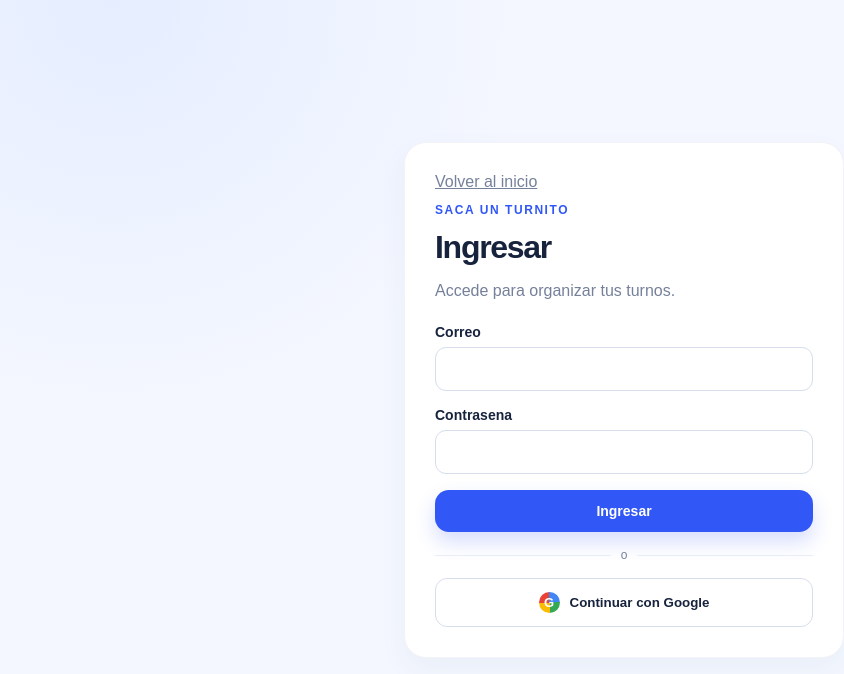
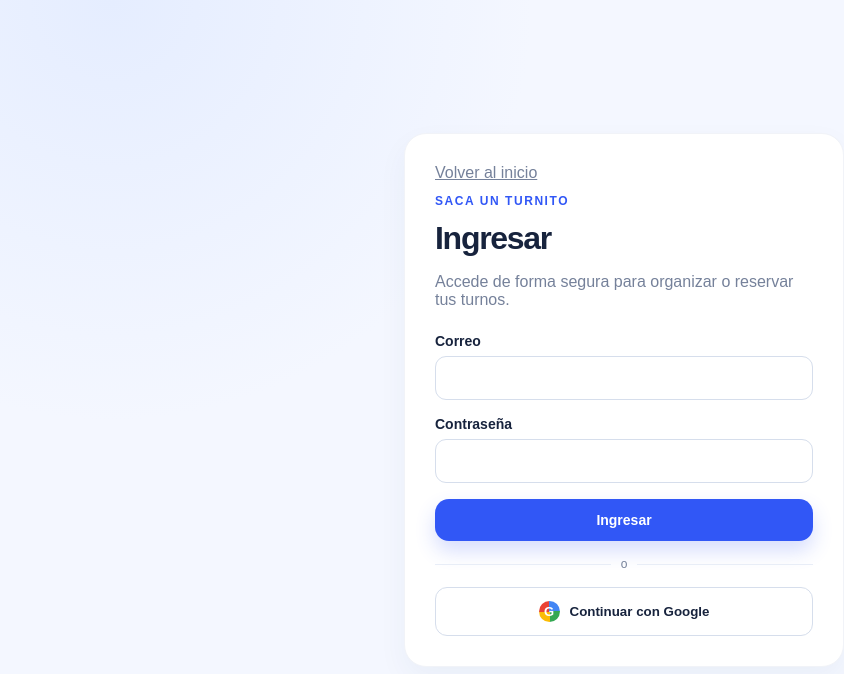
Before and after one commit to ceciliapazyemilianovillagra-cpu/sacaunturnito, a Next.js app: page /ingresar in a window 1280 px wide. Shown: the top 674 px of the page, without its empty margins (16-860 px from the left). Built offline with nearby package versions, Linux system fonts and the light colour scheme.

Commit message:
security: harden app/ingresar/page.tsx

```diff
--- a/app/ingresar/page.tsx
+++ b/app/ingresar/page.tsx
@@ -1,10 +1,11 @@
 'use client';
-import { FormEvent, useState } from 'react';
+import { FormEvent, useEffect, useState } from 'react';
 import { supabase } from '../../lib/supabase-browser';
 export default function Ingresar(){
- const [message,setMessage]=useState('');
- function destination(){return new URLSearchParams(location.search).get('next')||'/panel'}
- async function password(e:FormEvent<HTMLFormElement>){e.preventDefault();const f=new FormData(e.currentTarget);const {error}=await supabase().auth.signInWithPassword({email:String(f.get('email')),password:String(f.get('password'))});if(error)setMessage(error.message);else location.href=destination();}
- async function google(){const next=destination();const {error}=await supabase().auth.signInWithOAuth({provider:'google',options:{redirectTo:`${location.origin}/auth/callback?next=${encodeURIComponent(next)}`}});if(error)setMessage(error.message);}
- return <main className="auth-page"><section className="card auth-card"><a className="muted" href="/">Volver al inicio</a><p className="brand">SACA UN TURNITO</p><h1>Ingresar</h1><p className="muted">Accede para organizar tus turnos.</p><form onSubmit={password}><label>Correo<input required name="email" type="email"/></label><label>Contrasena<input required name="password" type="password"/></label><button className="primary-button">Ingresar</button><div className="divider"><span>o</span></div><button type="button" className="google" onClick={google}><span className="google-mark">G</span>Continuar con Google</button>{message&&<p className="message">{message}</p>}</form></section></main>;
+ const [message,setMessage]=useState('');const [busy,setBusy]=useState(false);
+ useEffect(()=>{const q=new URLSearchParams(location.search);if(q.get('error'))setMessage('No pudimos completar el ingreso. Intenta nuevamente.');if(q.get('estado')==='inactivo')setMessage('Esta cuenta fue desactivada. Contacta al administrador de tu empresa.')},[]);
+ function destination(){const value=new URLSearchParams(location.search).get('next')||'/panel';return value.startsWith('/')&&!value.startsWith('//')&&!value.includes('\\')?value:'/panel'}
+ async function password(e:FormEvent<HTMLFormElement>){e.preventDefault();setBusy(true);setMessage('');const f=new FormData(e.currentTarget);const {error}=await supabase().auth.signInWithPassword({email:String(f.get('email')).trim().toLowerCase(),password:String(f.get('password'))});if(error){setMessage('El correo o la contraseña no son correctos.');setBusy(false)}else location.replace(destination());}
+ async function google(){setBusy(true);setMessage('');const next=destination();const {error}=await supabase().auth.signInWithOAuth({provider:'google',options:{redirectTo:`${location.origin}/auth/callback?next=${encodeURIComponent(next)}`,queryParams:{prompt:'select_account'}}});if(error){setMessage('No pudimos iniciar con Google. Intenta nuevamente.');setBusy(false)}}
+ return <main className="auth-page"><section className="card auth-card"><a className="muted" href="/">Volver al inicio</a><p className="brand">SACA UN TURNITO</p><h1>Ingresar</h1><p className="muted">Accede de forma segura para organizar o reservar tus turnos.</p><form onSubmit={password}><label>Correo<input required name="email" type="email" autoComplete="email" maxLength={254}/></label><label>Contraseña<input required name="password" type="password" autoComplete="current-password" minLength={8} maxLength={128}/></label><button className="primary-button" disabled={busy}>{busy?'Ingresando...':'Ingresar'}</button><div className="divider"><span>o</span></div><button type="button" className="google" onClick={google} disabled={busy}><span className="google-mark">G</span>Continuar con Google</button>{message&&<p className="message" role="alert">{message}</p>}</form></section></main>;
 }
```
